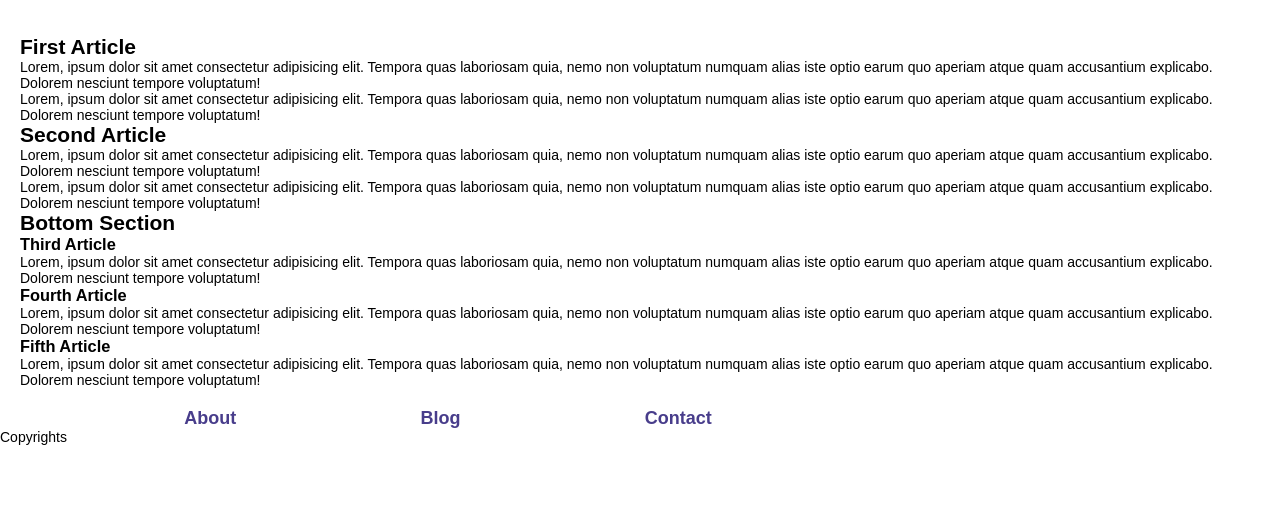
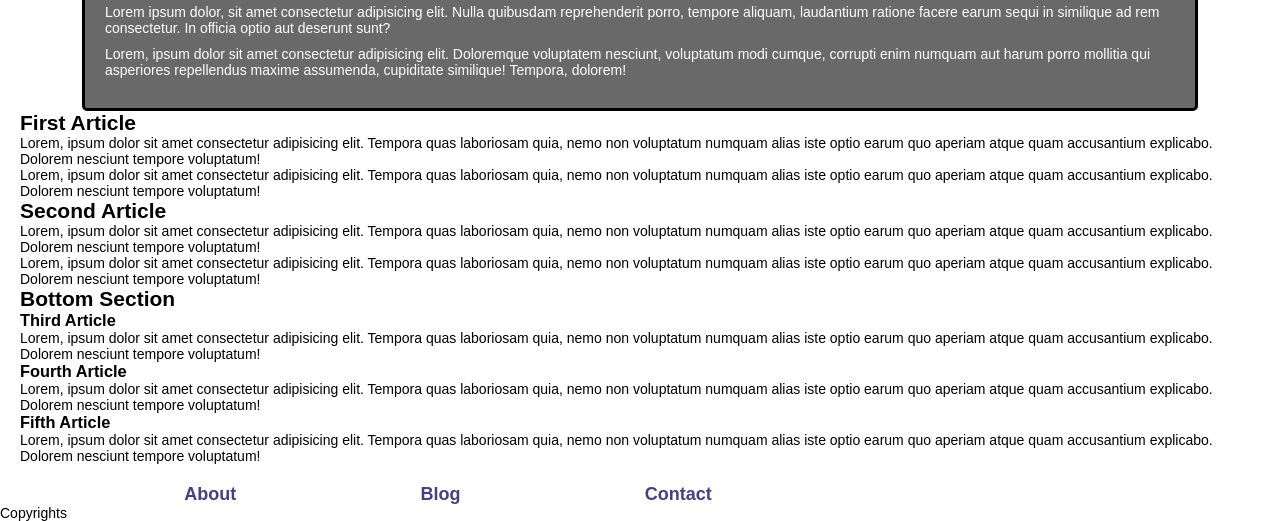
Before and after one commit to felipebucherenick/pruebaGit, a plain HTML site: page index.html in a window 1280 px wide. Shown: the part 307-828 px from the top of the page. Before the commit the page ends 800 px from the top, so only its background shows below. Drawn offline with Linux system fonts and the light colour scheme.

Commit message:
Finish aside

```diff
--- a/index.html
+++ b/index.html
@@ -24,6 +24,10 @@
 
 
     <main class="main">
+        <section class="section-top">
+            <h1 class="main-title">Prueba Git</h1>
+        </section>
+
         <aside class="aside">
             <div class="aside__item">
                 <p>Lorem ipsum dolor, sit amet consectetur adipisicing elit. Nulla quibusdam reprehenderit porro,
@@ -36,10 +40,6 @@
                     assumenda, cupiditate similique! Tempora, dolorem!</p>
             </div>
         </aside>
-
-        <section class="section-top">
-            <h1 class="main-title">Prueba Git</h1>
-        </section>
 
         <section class="section-center">
             <article class="first-article">
--- a/style.css
+++ b/style.css
@@ -1,4 +1,5 @@
 /* INICIALIZATION  ----------------------------------------------------------------------------------------*/
+
 * {
   box-sizing: border-box;
   margin: 0;
@@ -26,6 +27,7 @@ ul {
 }
 
 /* HEADER  ------------------------------------------------------------------------------------------------*/
+
 .main-header {
   display: flex;
   flex-direction: column;
@@ -61,6 +63,7 @@ ul {
 }
 
 /* MAIN  -------------------------------------------------------------------------------------*/
+
 .main {
   width: 100%;
   min-width: 290px;
@@ -68,6 +71,22 @@ ul {
   padding: 2rem;
 }
 
+/* Aside */
+.aside {
+  width: 90%;
+  margin: 0 auto;
+  padding: 2rem;
+  border: 3px solid black;
+  border-radius: 0.5rem;
+  background-color: dimgray;
+}
+
+.aside__item {
+  color: white;
+  margin: 1rem 0 1rem;
+}
+
+/* Section Top */
 .section-top {
   width: 100%;
   text-align: center;
```
